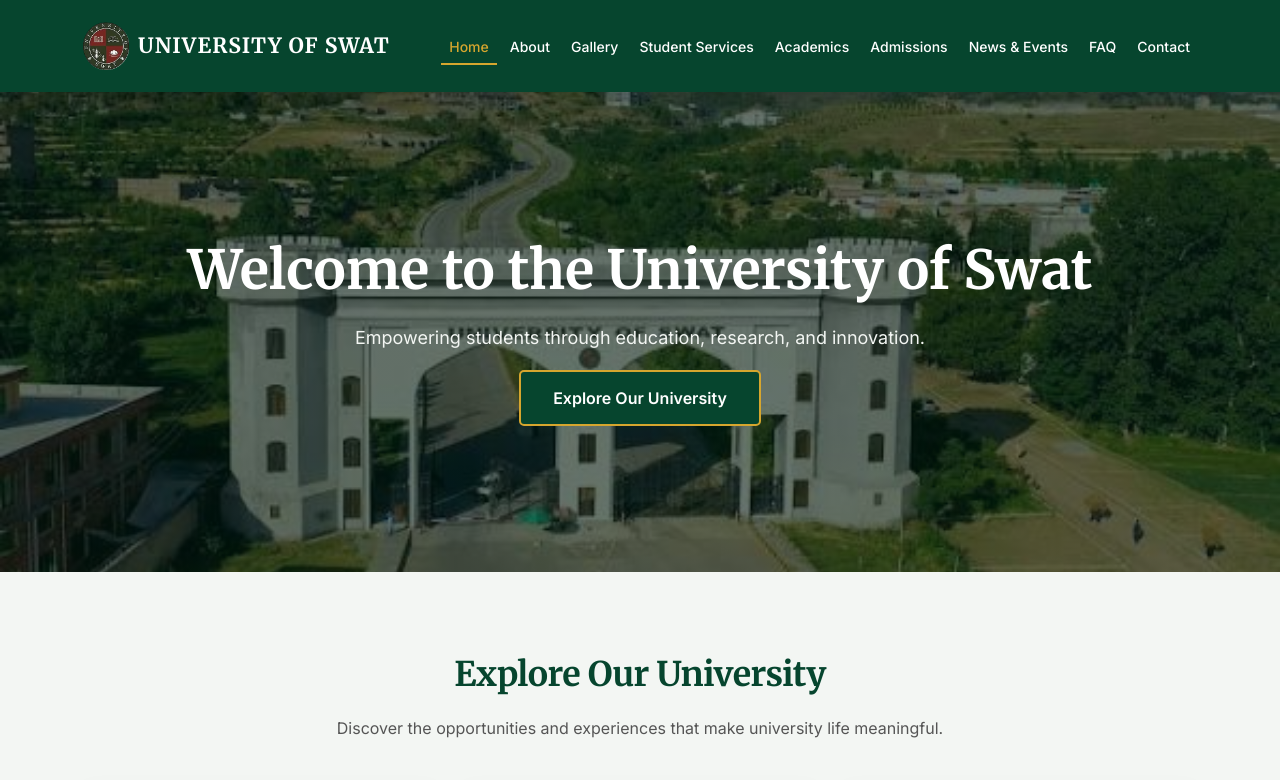
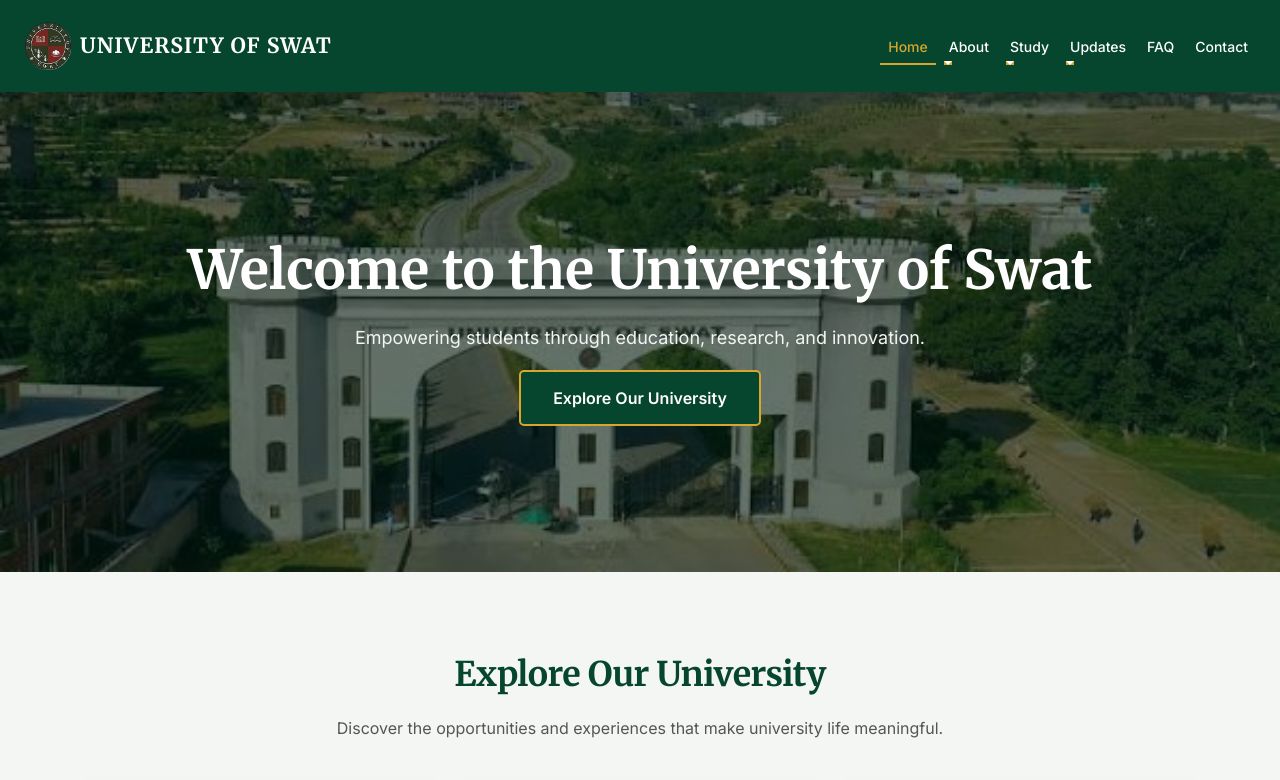
Before and after one commit to codewithgul/University-of-Swat-website, a plain HTML site: page index.html in a window 1280 px wide. Shown: the top 780 px of the page. Drawn offline with nearby package versions, Linux system fonts and the light colour scheme.

Commit message:
organize navbar with dropdown menu

```diff
--- a/index.html
+++ b/index.html
@@ -47,18 +47,21 @@
     <!-- Reading Progress Bar -->
 <div id="progressBar"></div>
 
-    <!-- Navigation Bar -->
 <nav class="navbar navbar-expand-lg navbar-dark university-navbar">
-    <div class="container">
+    <div class="container-fluid px-lg-4 px-3">
 
+        <!-- University Logo and Name -->
         <a class="navbar-brand d-flex align-items-center" href="#home">
+
             <img src="images/university-logo.png"
                  alt="University of Swat Logo"
                  class="university-logo me-2">
 
             <span>UNIVERSITY OF SWAT</span>
+
         </a>
 
+        <!-- Mobile Menu Button -->
         <button class="navbar-toggler" type="button"
                 data-bs-toggle="collapse"
                 data-bs-target="#navbarMenu"
@@ -70,41 +73,130 @@
 
         </button>
 
+        <!-- Navigation Links -->
         <div class="collapse navbar-collapse" id="navbarMenu">
+
             <ul class="navbar-nav ms-auto">
 
+                <!-- Home -->
                 <li class="nav-item">
                     <a class="nav-link active" href="#home">Home</a>
                 </li>
 
-                <li class="nav-item">
-                    <a class="nav-link" href="#about">About</a>
+                <!-- About Dropdown -->
+                <li class="nav-item dropdown">
+
+                    <a class="nav-link dropdown-toggle"
+                       href="#"
+                       id="aboutDropdown"
+                       role="button"
+                       data-bs-toggle="dropdown"
+                       aria-expanded="false">
+
+                        About
+                    </a>
+
+                    <ul class="dropdown-menu" aria-labelledby="aboutDropdown">
+
+                        <li>
+                            <a class="dropdown-item" href="#about">
+                                About the University
+                            </a>
                         </li>
 
-                <li class="nav-item">
-    <a class="nav-link" href="#campus-gallery">Gallery</a>
+                        <li>
+                            <a class="dropdown-item" href="#vision-mission">
+                                Vision & Mission
+                            </a>
                         </li>
 
-                <li class="nav-item">
-    <a class="nav-link" href="#quick-access">Student Services</a>
+                        <li>
+                            <a class="dropdown-item" href="#campus-gallery">
+                                Campus Gallery
+                            </a>
                         </li>
 
-                <li class="nav-item">
-                    <a class="nav-link" href="#academics">Academics</a>
+                    </ul>
                 </li>
 
-                <li class="nav-item">
-                    <a class="nav-link" href="#admissions">Admissions</a>
+                <!-- Study Dropdown -->
+                <li class="nav-item dropdown">
+
+                    <a class="nav-link dropdown-toggle"
+                       href="#"
+                       id="studyDropdown"
+                       role="button"
+                       data-bs-toggle="dropdown"
+                       aria-expanded="false">
+
+                        Study
+                    </a>
+
+                    <ul class="dropdown-menu" aria-labelledby="studyDropdown">
+
+                        <li>
+                            <a class="dropdown-item" href="#academics">
+                                Academic Departments
+                            </a>
                         </li>
 
-                <li class="nav-item">
-                    <a class="nav-link" href="#news">News & Events</a>
+                        <li>
+                            <a class="dropdown-item" href="#admissions">
+                                Admissions
+                            </a>
                         </li>
 
+                        <li>
+                            <a class="dropdown-item" href="#quick-access">
+                                Student Services
+                            </a>
+                        </li>
+
+                    </ul>
+                </li>
+
+                <!-- Updates Dropdown -->
+                <li class="nav-item dropdown">
+
+                    <a class="nav-link dropdown-toggle"
+                       href="#"
+                       id="updatesDropdown"
+                       role="button"
+                       data-bs-toggle="dropdown"
+                       aria-expanded="false">
+
+                        Updates
+                    </a>
+
+                    <ul class="dropdown-menu" aria-labelledby="updatesDropdown">
+
+                        <li>
+                            <a class="dropdown-item" href="#news">
+                                News & Events
+                            </a>
+                        </li>
+
+                        <li>
+                            <a class="dropdown-item" href="#vacancies">
+                                Vacancies
+                            </a>
+                        </li>
+
+                        <li>
+                            <a class="dropdown-item" href="#tenders">
+                                Tenders
+                            </a>
+                        </li>
+
+                    </ul>
+                </li>
+
+                <!-- FAQ -->
                 <li class="nav-item">
                     <a class="nav-link" href="#faq">FAQ</a>
                 </li>
 
+                <!-- Contact -->
                 <li class="nav-item">
                     <a class="nav-link" href="#contact">Contact</a>
                 </li>
--- a/js/script.js
+++ b/js/script.js
@@ -301,7 +301,9 @@ window.addEventListener("load", function () {
 document.addEventListener("DOMContentLoaded", function () {
 
     const navbarMenu = document.querySelector(".navbar-collapse");
-    const navbarLinks = document.querySelectorAll(".navbar-collapse .nav-link");
+    const navbarLinks = document.querySelectorAll(
+    ".navbar-collapse .nav-link, .navbar-collapse .dropdown-item"
+);
 
     if (!navbarMenu) return;
 
```
Lines whose indentation alone changed are shown as unchanged.
